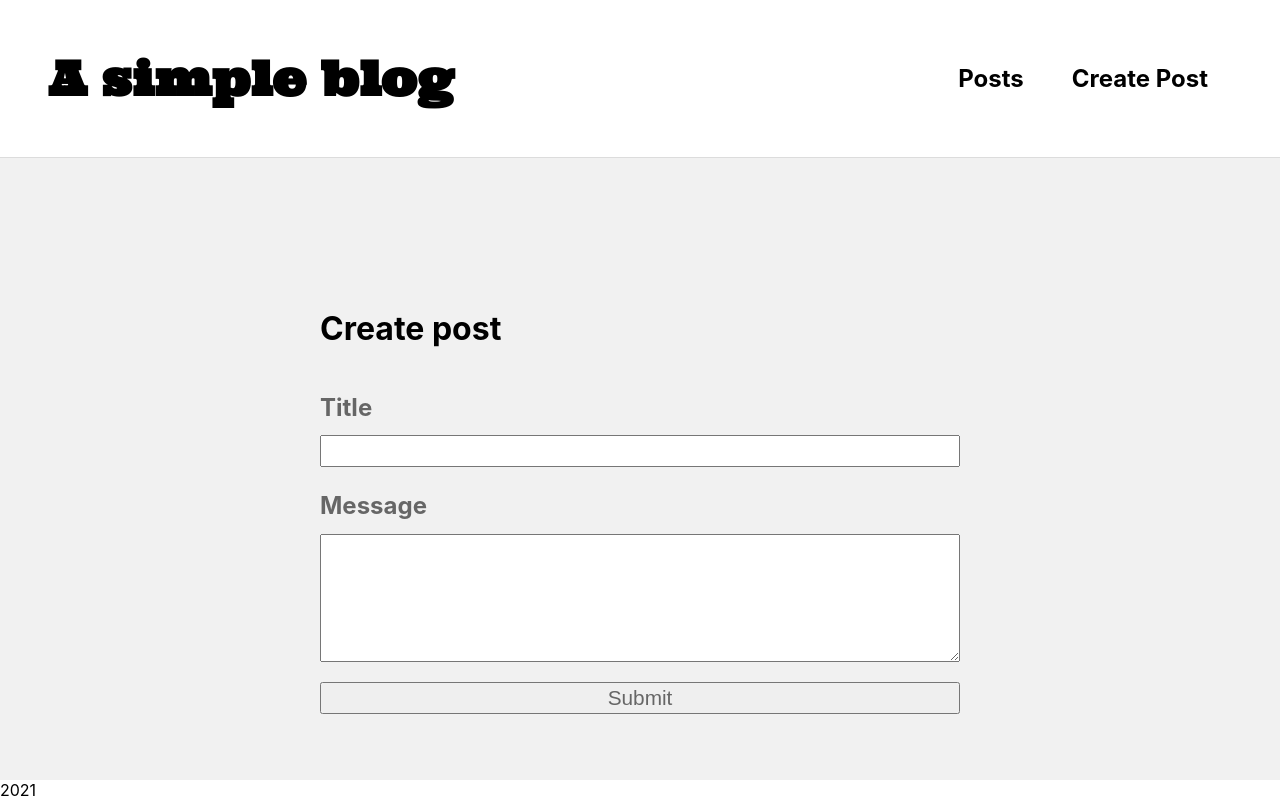
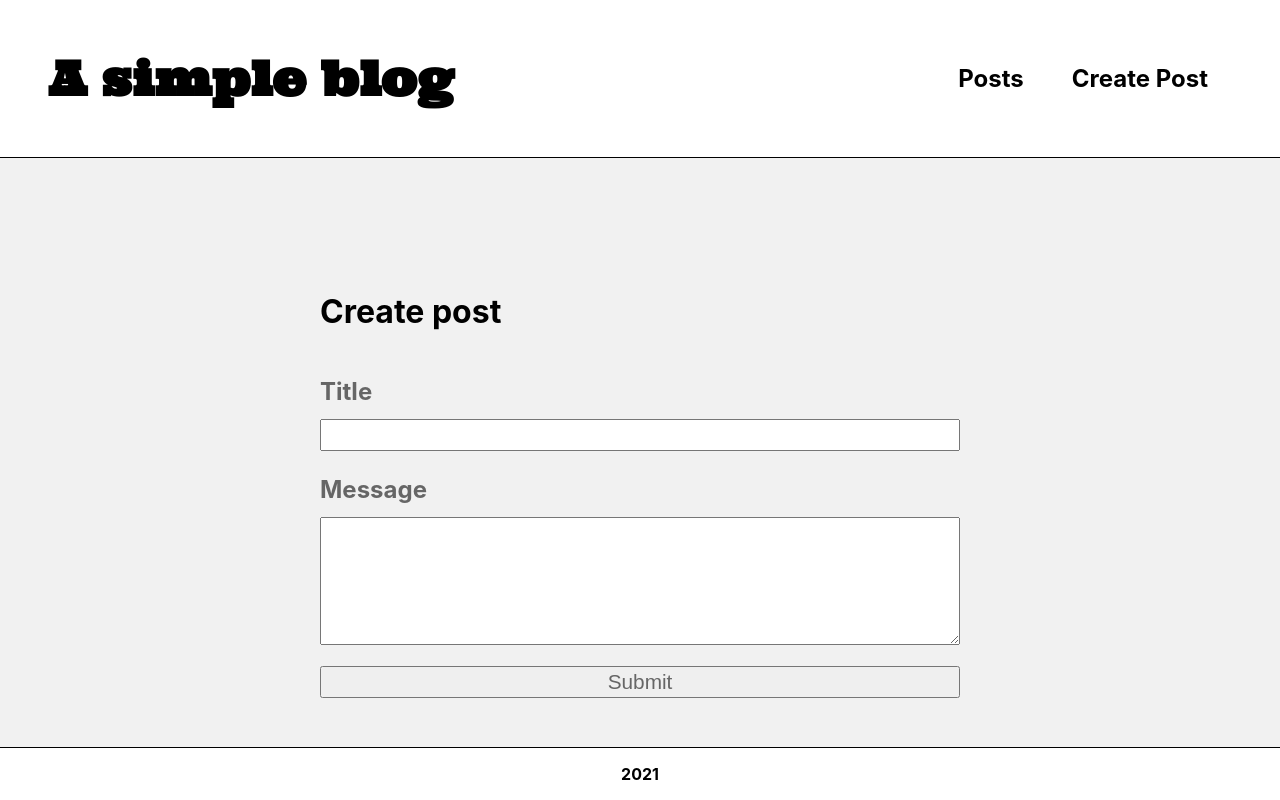
Before and after one commit to Ulisseus/simple_blog, a Next.js app: page /post/new in a window 1280 px wide. Built offline with nearby package versions, Linux system fonts and the light colour scheme.

Commit message:
restyle Footer

```diff
--- a/components/Footer.tsx
+++ b/components/Footer.tsx
@@ -1,5 +1,13 @@
 import React from "react";
+import styled from "styled-components";
+
+const StyledFooter = styled.footer`
+  border-top: 1px solid black;
+  padding: 1em 2em;
+  font-weight: bold;
+  text-align: center;
+`;
 
 export const Footer: React.FC = () => {
-  return <footer>2021</footer>;
+  return <StyledFooter>2021</StyledFooter>;
 };
--- a/components/NavBar.tsx
+++ b/components/NavBar.tsx
@@ -7,7 +7,7 @@ const StyledNav = styled.nav`
   display: flex;
   align-items: center;
   flex-wrap: wrap;
-  border-bottom: 1px solid gainsboro;
+  border-bottom: 1px solid black;
   & > h1 {
     font-family: "ultra";
     font-size: 3rem;
```
